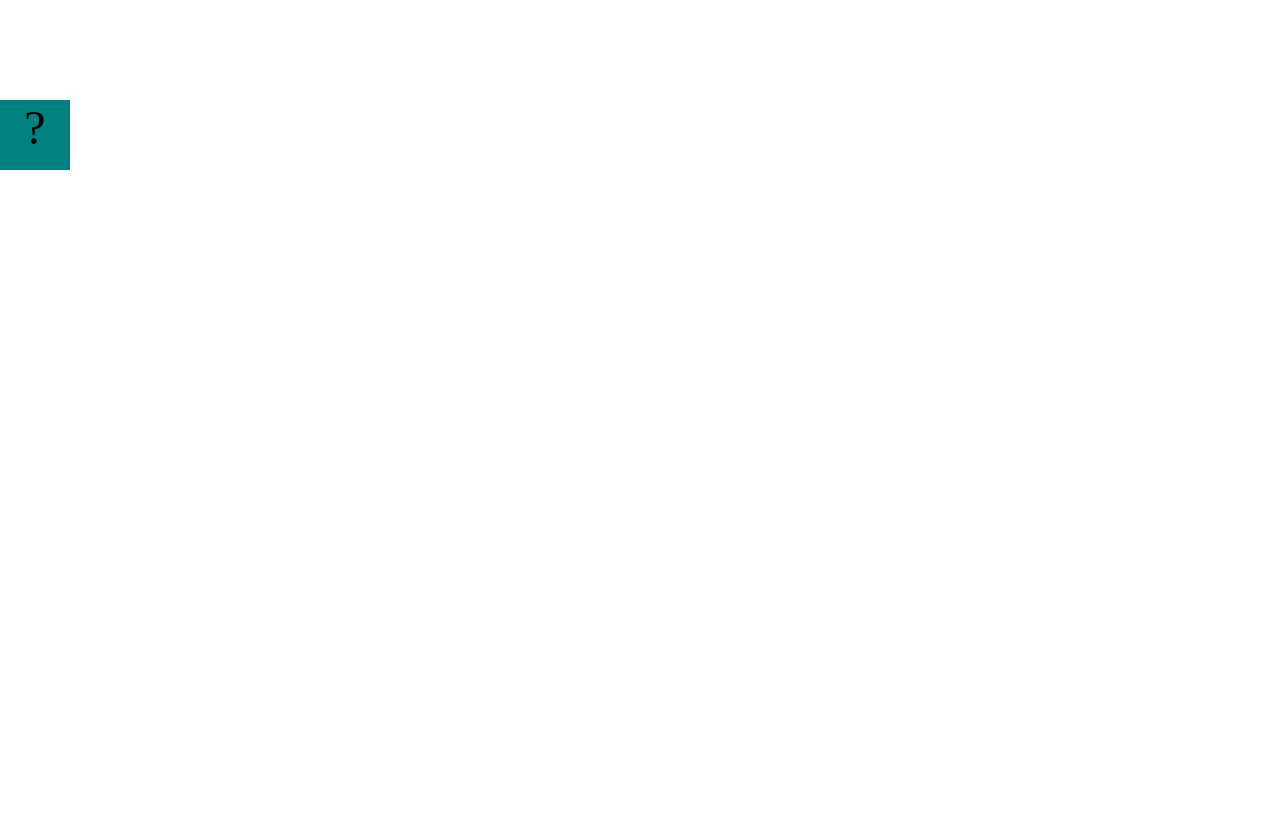
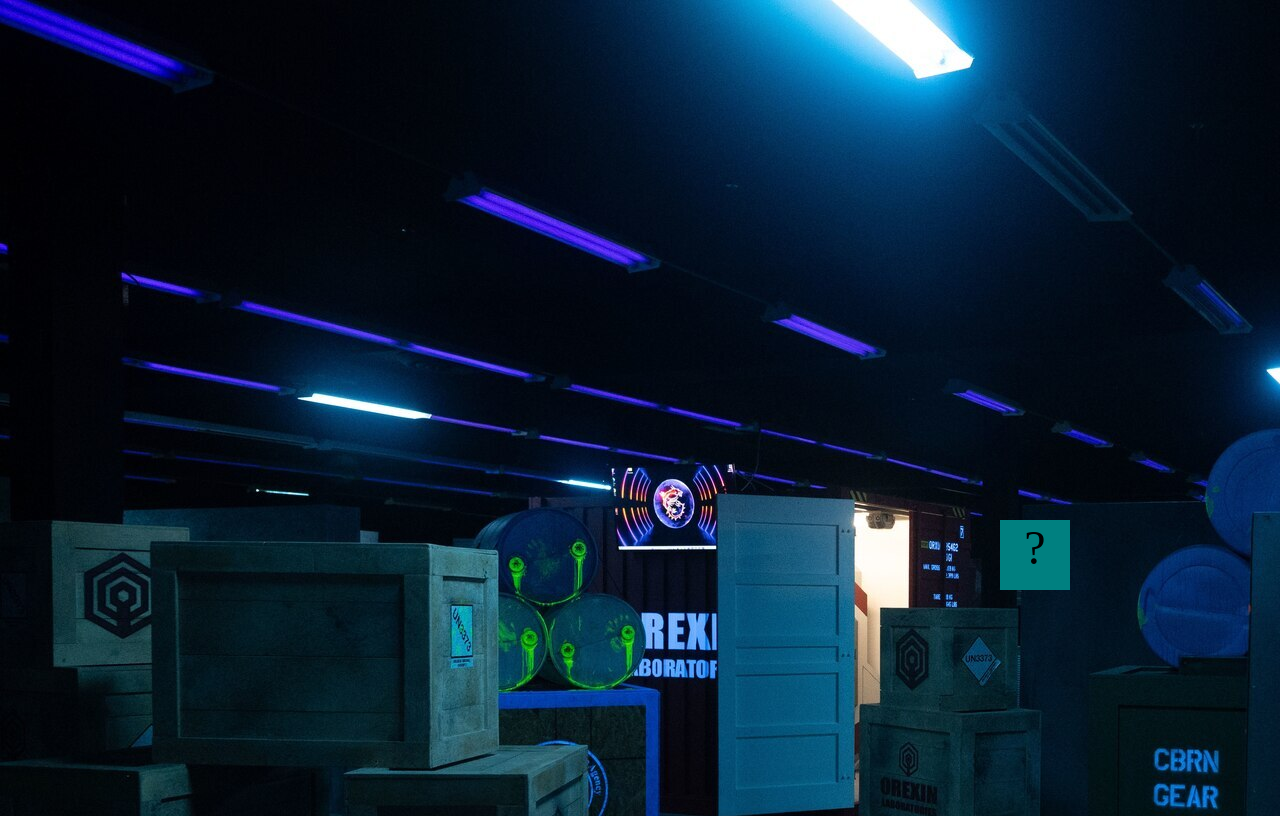
Before and after one commit to shiouki123/shiouki123.github.io, a plain HTML site: page fsd-projects/bouncing-box/index.html in a window 1280 px wide. Drawn offline with Linux system fonts and the light colour scheme.

Commit message:
finished this project

```diff
--- a/fsd-projects/bouncing-box/index.html
+++ b/fsd-projects/bouncing-box/index.html
@@ -6,6 +6,10 @@
 	<title>Bouncing Box</title>
 	<script src="jquery.min.js"></script>
 	<style>
+		body {
+			background-image: url("img/bouycning\ box\ cbackground.jpg");
+			 background-color: #cccccc;
+		}
 		.box {
 			width: 70px;
 			height: 70px;
@@ -52,8 +56,9 @@
 			box.on('click', handleBoxClick);
 
 			// moves the Box to a new position on the screen along the X-Axis
-			function moveBoxTo(newPositionX) {
+			function moveBoxTo(newPositionX, newPositionY) {
 				box.css("left", newPositionX);
+				box.css("top", newPositionY);
 			}
 
 			// changes the text displayed on the Box
@@ -66,17 +71,35 @@
 			//////////////////////////////////////////////////////////////////
 
 			// TODO 2 - Variable declarations
-
-
-
+				var boardHeight = jQuery(window).height();
+				var positionX = 0;
+				var points = 0;
+				var speed = 10;
+				var positionY = 0;
+				var speedY = 10;
+				var randNum = Math.random() * 100;
 			/*
 			This Function will be called 20 times/second. Each time it is called,
 			it should move the Box to a new location. If the box drifts off the screen
 			turn it around!
 			*/
 			function update() {
-
-
+				positionX = positionX + speed;
+				positionY = positionY + speedY;
+				moveBoxTo(positionX, positionY)
+				if (positionX > boardWidth - 50) {
+ 					speed = speed * -1;
+				}
+				else if (positionX < 0) {
+					 speed = speed * -1;
+				}
+				if (positionY > boardHeight - 50){
+					speedY = speedY * -1;
+				}
+				else if (positionY < 0) {
+					speedY = speedY * -1;
+					;
+				}
 			};
 
 			/*
@@ -85,8 +108,12 @@
 			the left side of the screen.
 			*/
 			function handleBoxClick() {
-
-
+				positionX = 0
+				positionY = 0
+				points = points + 1;
+				speed = 3 * points + 10;
+				speedY = 3 * points + 10;
+				changeBoxText(points)
 			};
 
 
```
Also changed, not shown: fsd-projects/bouncing-box/img/bouycning box cbackground.jpg (added).
